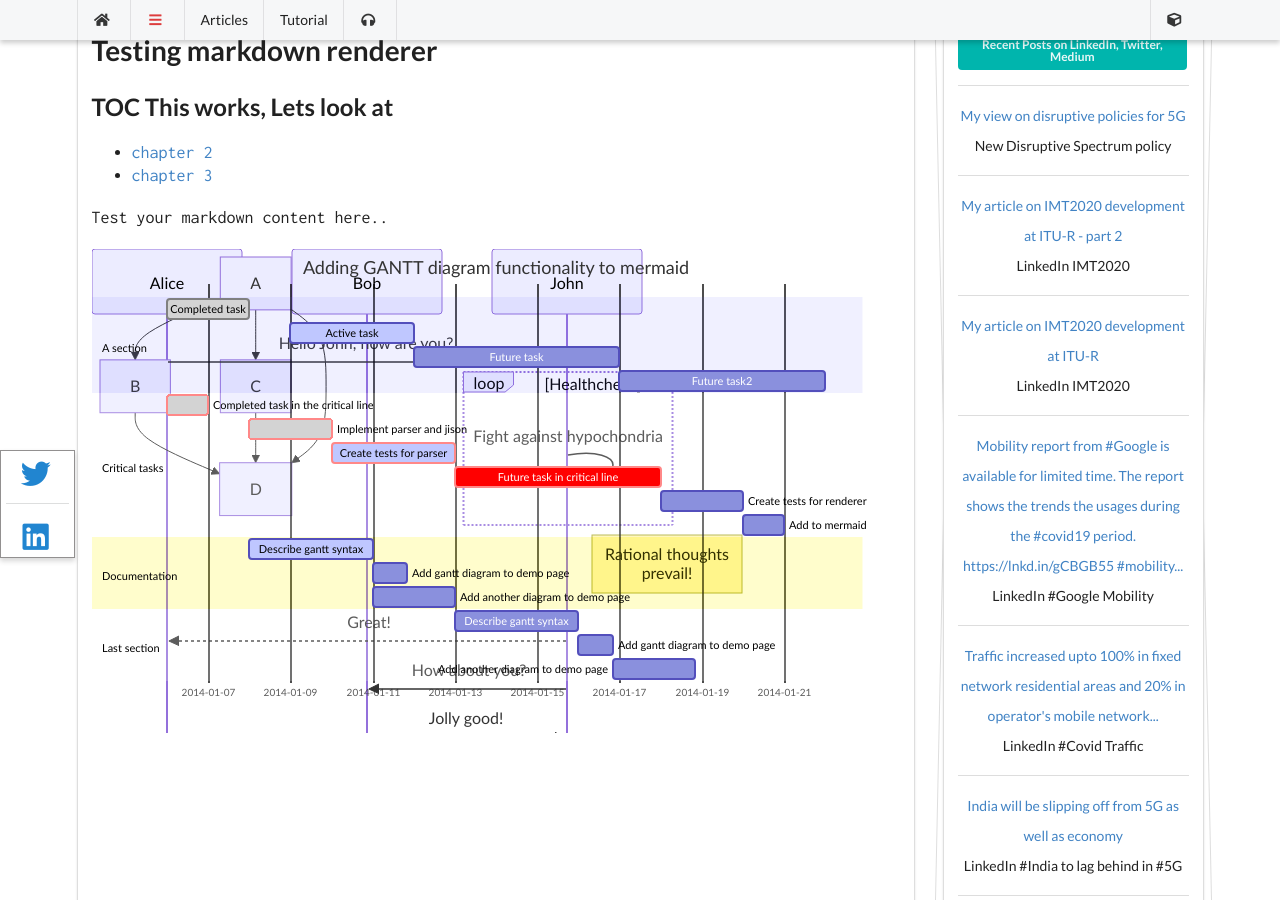
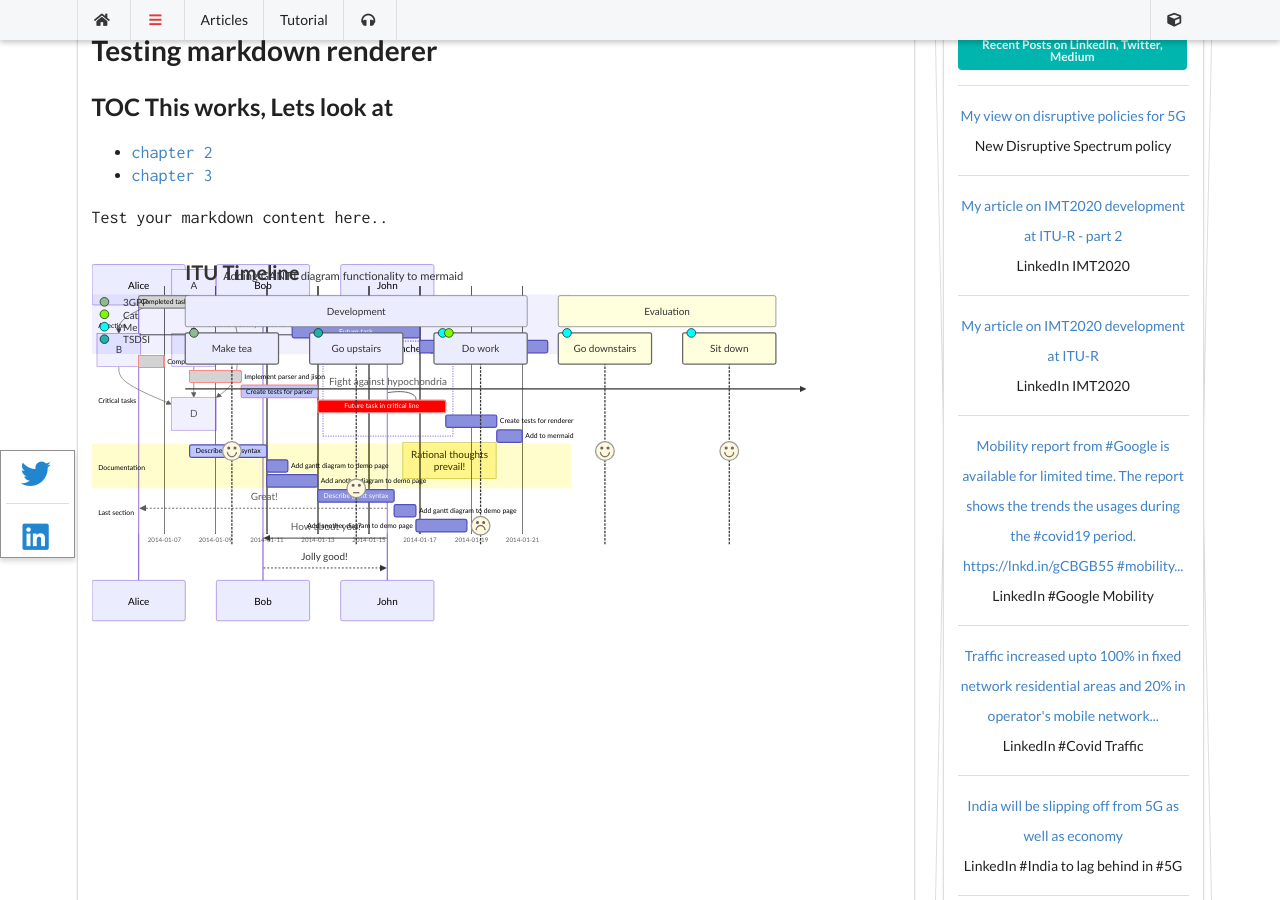
Before and after one commit to wiless/wiless.github.io, a Jekyll site: the page built from _articles/markdown.md, in a window 1280 px wide and 900 px high, scrolled down 325 px. Built offline with Jekyll 4.4.1, drawn with Linux system fonts in a browser that asks for light colours; nearby versions of some CDN libraries; some web fonts are replaced; comment, search, counter and statistics services are not loaded; a style sheet for code colours, icons or effects is not loaded.

Commit message:
Update markdown.md

````diff
--- a/_articles/markdown.md
+++ b/_articles/markdown.md
@@ -74,6 +74,17 @@ func Name(str string){
 return x;
 }
 ```
+<div class="mermaid">
+journey
+    title ITU Timeline
+    section Development
+      Make tea: 5: 3GPP
+      Go upstairs: 3: TSDSI
+      Do work: 1: Me, Cat
+    section Evaluation
+      Go downstairs: 5: Me
+      Sit down: 5: Me
+</div>
 
 This should be well quoted ..
 
````
Also changed, not shown: other parts of _articles/markdown.md (+1 -1 lines).
